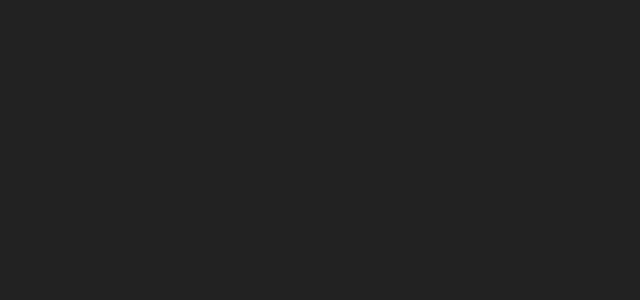
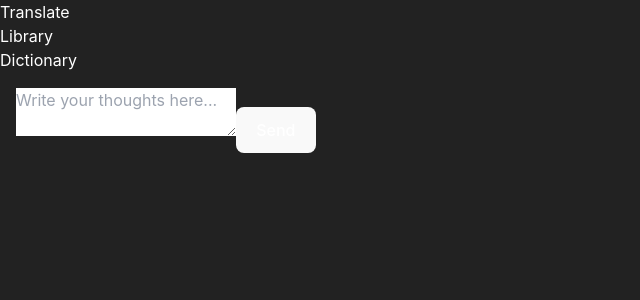
Before and after one commit to aymenloudiy/NovelTranslationIdea, a React (Vite) app: page / in a window 1280 px wide. Shown: the top 300 px of the page, without its empty margins (0-640 px from the left). Built offline with nearby package versions, Linux system fonts and the light colour scheme.

Commit message:
style: change the UI yet again

```diff
--- a/src/App.tsx
+++ b/src/App.tsx
@@ -1,7 +1,12 @@
 import "./App.css";
+import MainContent from "./components/MainContent";
 
 function App() {
-  return <></>;
+  return (
+    <>
+      <MainContent></MainContent>
+    </>
+  );
 }
 
 export default App;
--- a/src/components/MainContent.tsx
+++ b/src/components/MainContent.tsx
@@ -1,5 +1,13 @@
+import Chatbot from "./Chatbot";
+import Navbar from "./Navbar";
+
 export default function MainContent() {
   return (
-    <main className="col-span-10 row-span-11 p-4 flex justify-stretch"></main>
+    <>
+      <Navbar></Navbar>
+      <main className="col-span-10 row-span-11 p-4 flex justify-stretch">
+        <Chatbot></Chatbot>
+      </main>
+    </>
   );
 }
--- a/src/components/Navbar.tsx
+++ b/src/components/Navbar.tsx
@@ -1,4 +1,5 @@
 export default function Navbar() {
+  return (
     <>
       <nav>
         <ul>
@@ -7,5 +8,6 @@
           <li>Dictionary</li>
         </ul>
       </nav>
-  </>;
+    </>
+  );
 }
```
Also changed, not shown: 1 other file (tests, documents, lock files or other folders). Lines whose indentation alone changed are shown as unchanged.
